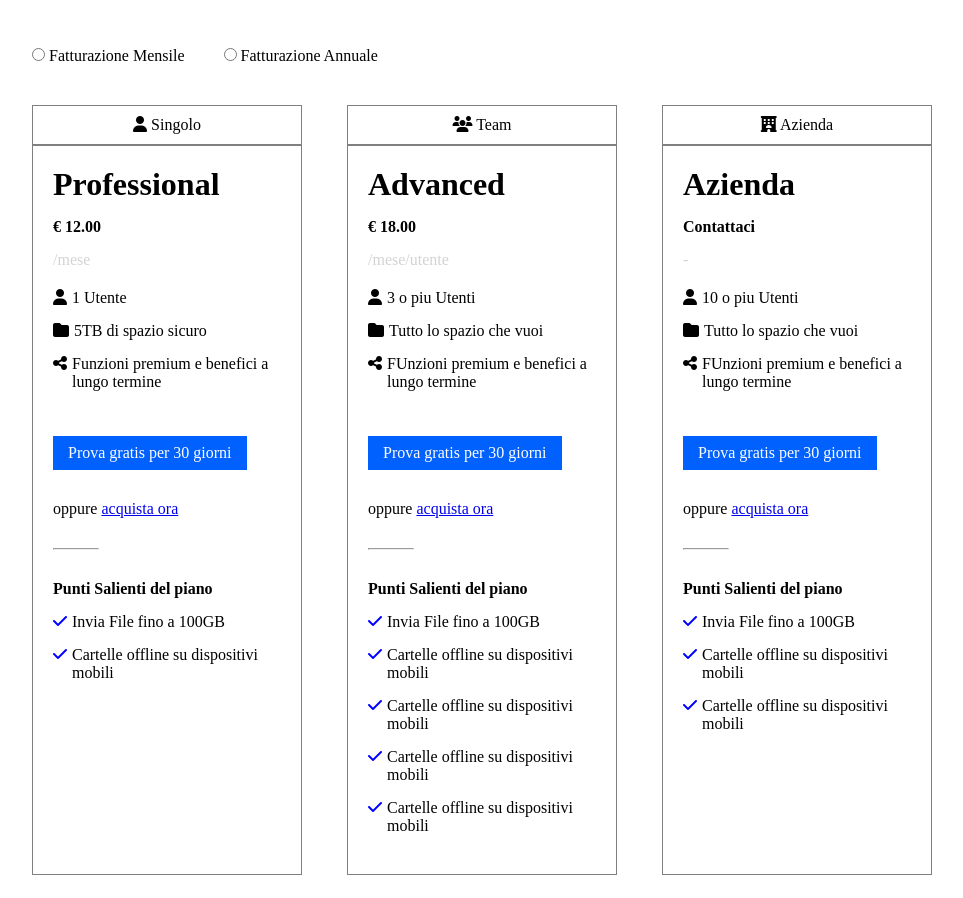
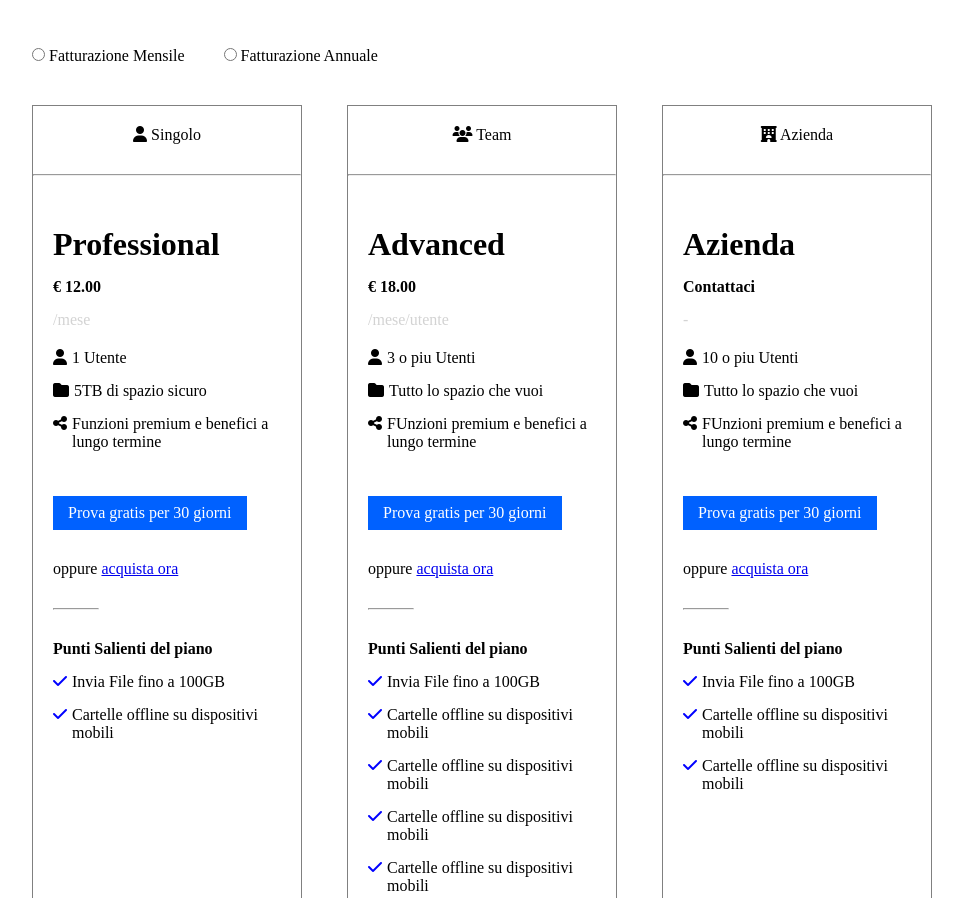
Before and after one commit to Richiisontheway/htmlcss-dropbox, a plain HTML site: page index.html in a window 1280 px wide. Shown: the part 921-1819 px from the top of the page, without its empty margins (158-1121 px from the left). Drawn offline with Linux system fonts and the light colour scheme.

Commit message:
column fixed

```diff
--- a/css/style.css
+++ b/css/style.css
@@ -45,7 +45,6 @@
 .border{
     border: 1px solid gray;
     background-color: white;
-    padding: 10px;
     color: black;
 }
 /*
@@ -151,7 +150,11 @@ h2{
     text-align: center;
 }
 .user{
-    padding:10px 0;
+    margin: 20px 0;
+}
+.user > hr{
+    width: 100%;
+    color: black;
 }
 .column-container{
     text-align: left;
--- a/index.html
+++ b/index.html
@@ -63,14 +63,15 @@
                     <label for="Fatturazione Annuale">Fatturazione Annuale</label>
                 </div>
                 <div class="column-layout">
-                    <div>
-                        <div class="user border">
+                    <div class="border">
+                        <div class="user">
                             <i class="fa-solid fa-user"></i>
                             <span>
                                 Singolo
                             </span>
+                            <hr>
                         </div>
-                        <div class="column-container border">
+                        <div class="column-container">
                             <h3>
                                 Professional
                             </h3>
@@ -123,14 +124,15 @@
                             </ul>
                         </div>
                     </div>
-                    <div>
-                        <div class="user border">
+                    <div class="border">
+                        <div class="user">
                             <i class="fa-solid fa-users"></i>
                             <span>
                                 Team
                             </span>
+                            <hr>
                         </div>
-                        <div class="column-container border">
+                        <div class="column-container">
                             <h3>
                                 Advanced
                             </h3>
@@ -191,14 +193,15 @@
                             </ul>
                         </div>
                     </div>
-                    <div>
-                        <div class="user border">
+                    <div class="border">
+                        <div class="user">
                             <i class="fa-solid fa-hotel"></i>
                             <span>
                                 Azienda
                             </span>
+                            <hr>
                         </div>
-                        <div class="column-container border">
+                        <div class="column-container ">
                             <h3>
                                 Azienda
                             </h3>
```
